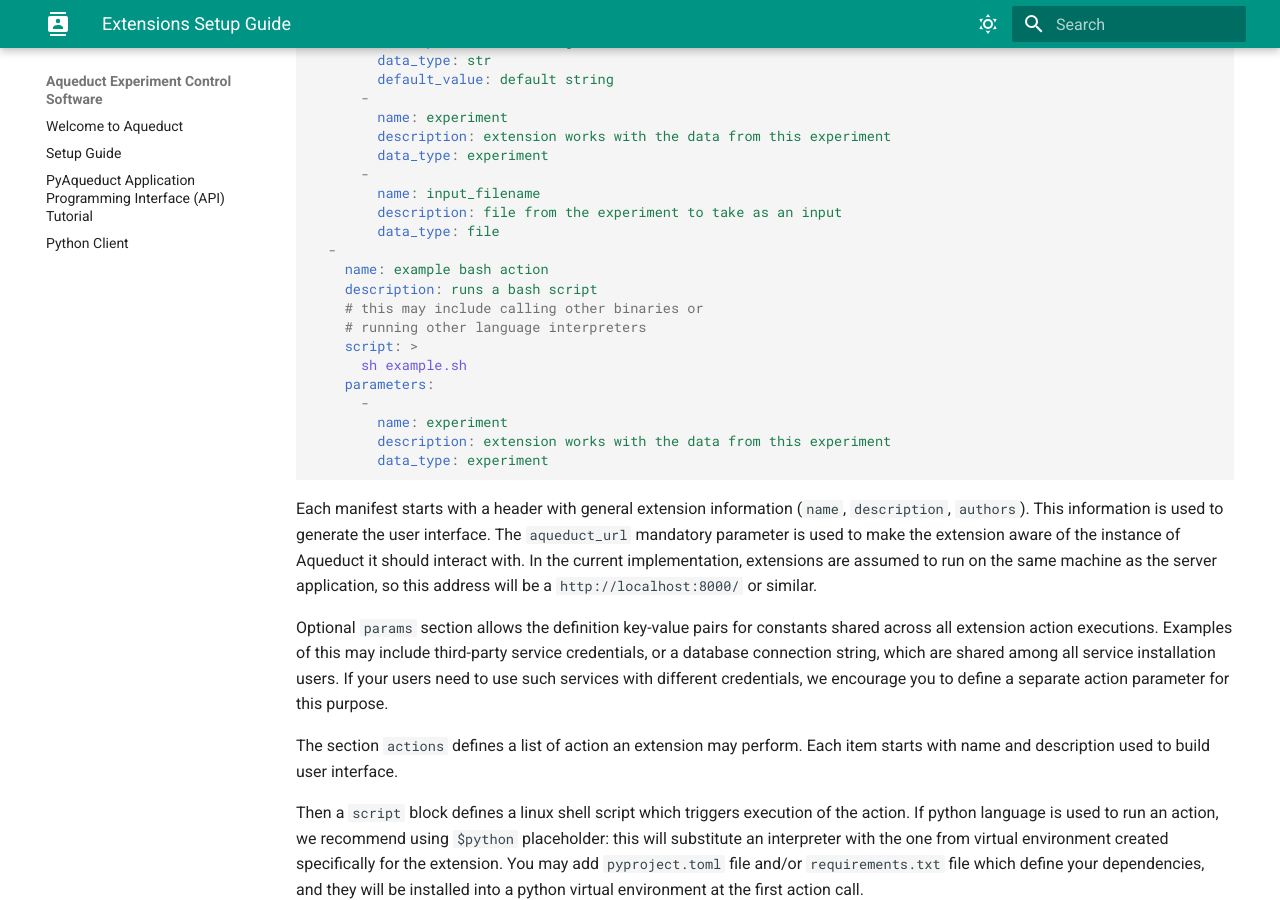
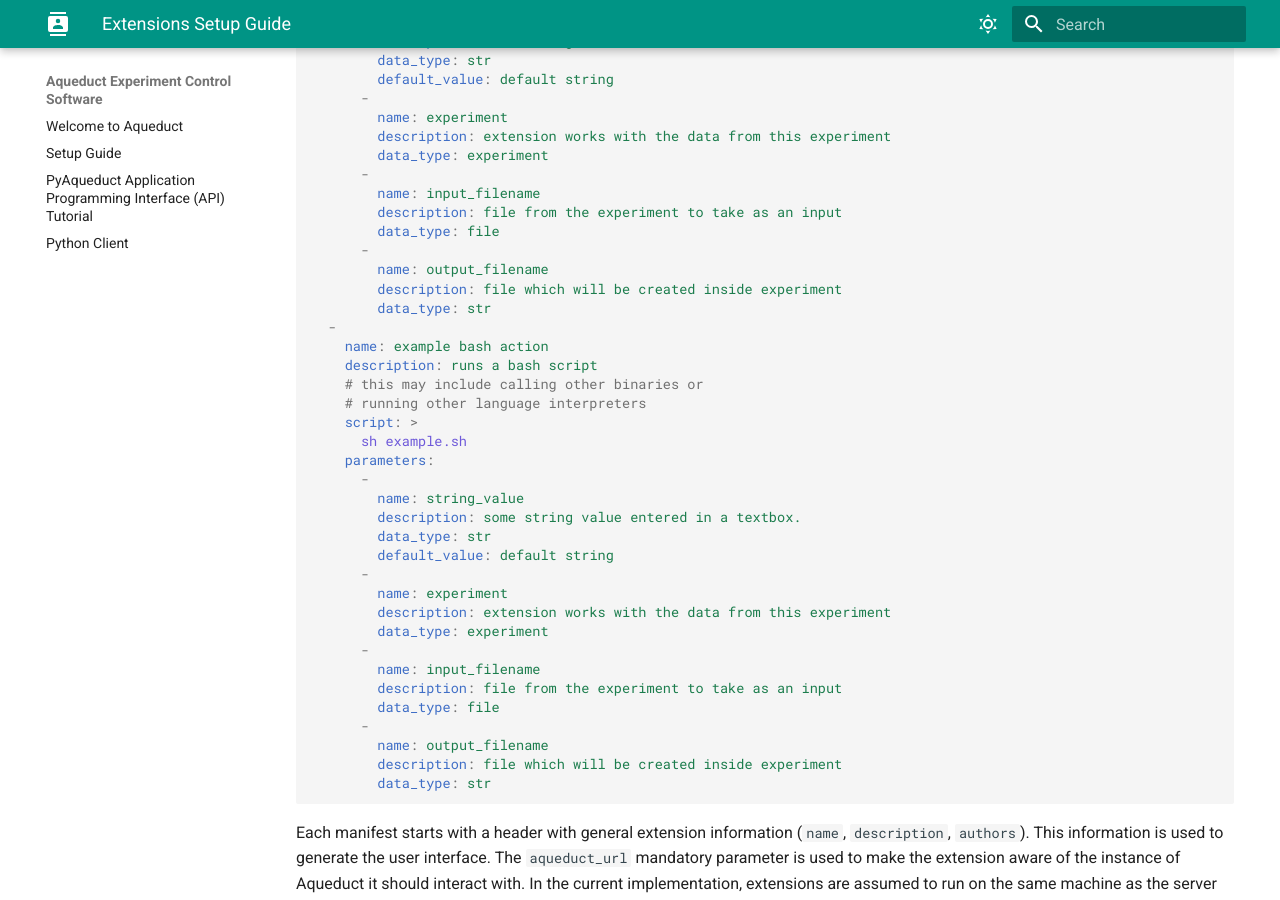
Before and after one commit to AqueductHub/aqueductcore, an MkDocs documentation site: the page built from docs/extensions.md, in a window 1280 px wide and 900 px high, scrolled down 1228 px. Built offline with MkDocs 1.6.1 and Material for MkDocs 9.7.7, drawn with Linux system fonts in a browser that asks for light colours; the version menu is left out; some of the changed text lies outside the part shown.

Commit message:
even better example

````diff
--- a/docs/extensions.md
+++ b/docs/extensions.md
@@ -72,6 +72,10 @@ actions:
         name: input_filename
         description: file from the experiment to take as an input
         data_type: file
+      -
+        name: output_filename
+        description: file which will be created inside experiment
+        data_type: str
   -
     name: example bash action
     description: runs a bash script
@@ -81,9 +85,22 @@ actions:
       sh example.sh
     parameters:
       -
+        name: string_value
+        description: some string value entered in a textbox.
+        data_type: str
+        default_value: default string
+      -
         name: experiment
         description: extension works with the data from this experiment
         data_type: experiment
+      -
+        name: input_filename
+        description: file from the experiment to take as an input
+        data_type: file
+      -
+        name: output_filename
+        description: file which will be created inside experiment
+        data_type: str
 ```
 
 Each manifest starts with a header with general extension information
@@ -149,12 +166,19 @@ from pyaqueduct import API
 
 aq_url = os.environ.get("aqueduct_url", "")
 value = os.environ.get("input_value", "")
+input_file = os.environ.get("input_filename", "")
+output_file = os.environ.get("output_filename", "")
 experiment_id = os.environ.get("experiment", "")
 
 api = API(aq_url)
 api.get_experiment(experiment_id)
 with TemporaryDirectory() as directory:
-    filename = f"{directory}/file.txt"
+    experiment.download_file(
+      file_name=input_file,
+      destination_dir=directory
+    )
+    ...
+    filename = f"{directory}/{output_file}"
     with open(filename, "w") as file:
       file.write(value)
     experiment.upload_file(filename)
@@ -167,6 +191,7 @@ cat $input_filename | sort
 # printing a variable
 echo $string_value
 curl "$aqueduct_url/aqd/experiments/$experiment"
+...
 ```
 
 ## Running an Extension Action
````
Also changed, not shown: README.md (+5 -5 lines).
